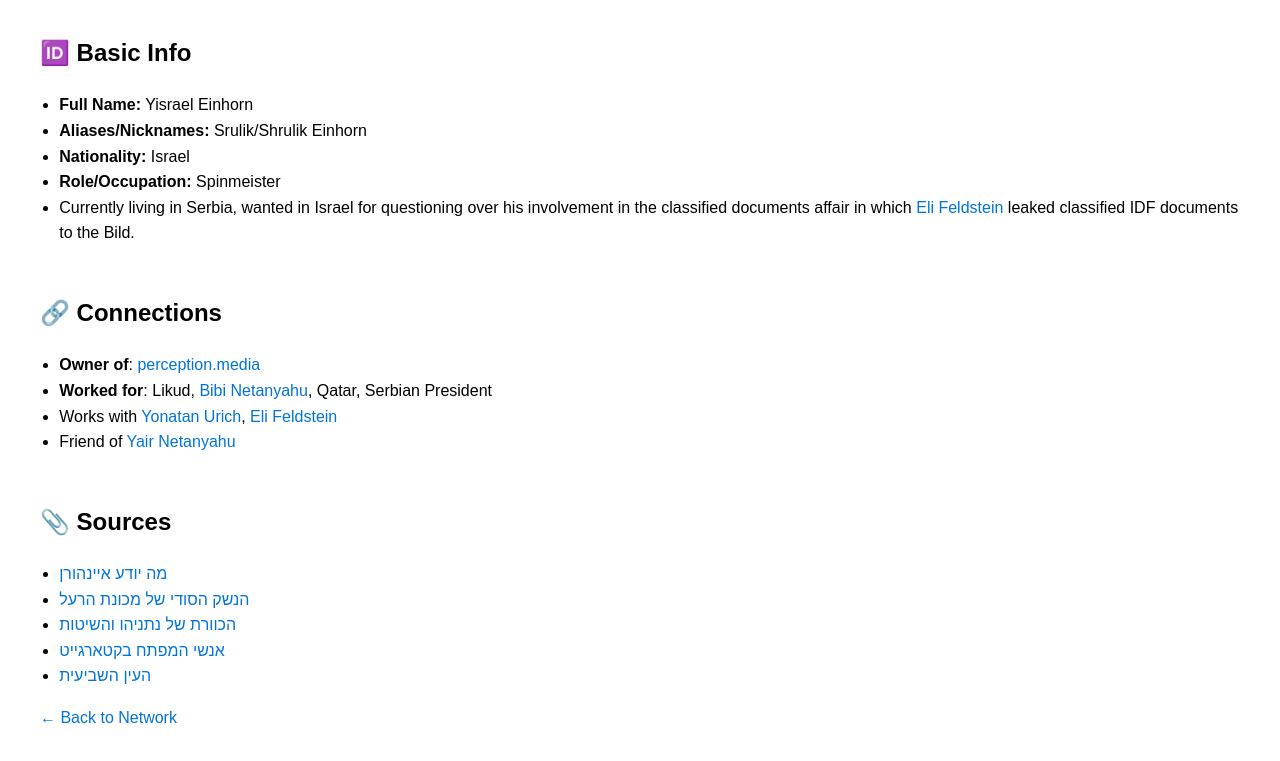
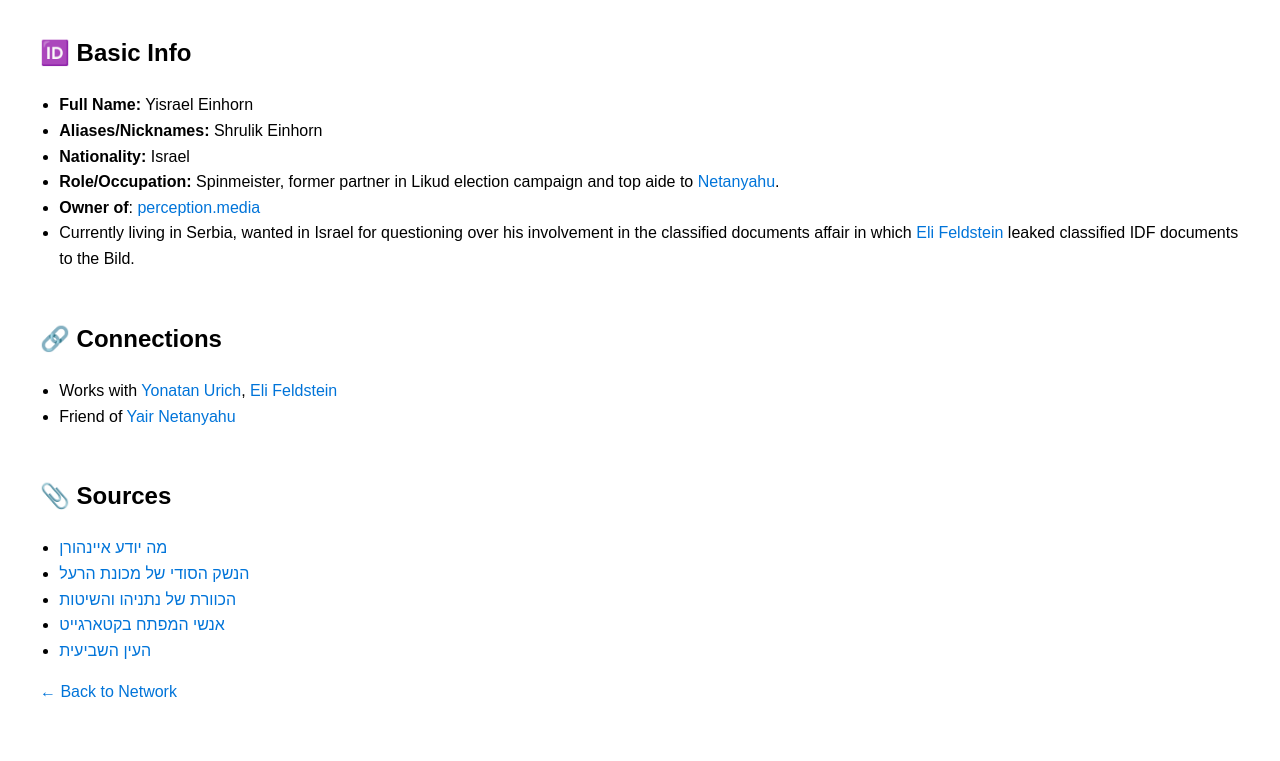
Before and after one commit to nilyg/Qatargate-Network, a plain HTML site: page people/shrulik.html in a window 1280 px wide. Shown: the part 105-866 px from the top of the page. Drawn offline with Linux system fonts and the light colour scheme.

Commit message:
Update shrulik.html

```diff
--- a/people/shrulik.html
+++ b/people/shrulik.html
@@ -16,16 +16,16 @@
   <h2 id="-basic-info">🆔 Basic Info</h2>
   <ul>
     <li><strong>Full Name:</strong> Yisrael Einhorn</li>
-    <li><strong>Aliases/Nicknames:</strong> Srulik/Shrulik Einhorn</li>
+    <li><strong>Aliases/Nicknames:</strong> Shrulik Einhorn</li>
     <li><strong>Nationality:</strong> Israel</li>
-    <li><strong>Role/Occupation:</strong> Spinmeister</li>
+    <li><strong>Role/Occupation:</strong> Spinmeister, former partner in Likud election campaign and top aide to <a href="bibi.html">Netanyahu</a>.</li>
+    <li><strong>Owner of</strong>: <a href="https://www.perception.media/">perception.media</a></li>
+
     <li>Currently living in Serbia, wanted in Israel for questioning over his involvement in the classified documents affair in which <a href="feldstein.html">Eli Feldstein</a> leaked classified IDF documents to the Bild.</li>
   </ul>
 
   <h2 id="-connections">🔗 Connections</h2>
   <ul>
-    <li><strong>Owner of</strong>: <a href="https://www.perception.media/">perception.media</a></li>
-    <li><strong>Worked for</strong>: Likud, <a href="bibi.html">Bibi Netanyahu</a>, Qatar, Serbian President</li>
     <li>Works with <a href="urich.html">Yonatan Urich</a>, <a href="feldstein.html">Eli Feldstein</a></li>
     <li>Friend of <a href="yair-netanyahu.html">Yair Netanyahu</a></li>
   </ul>
```
